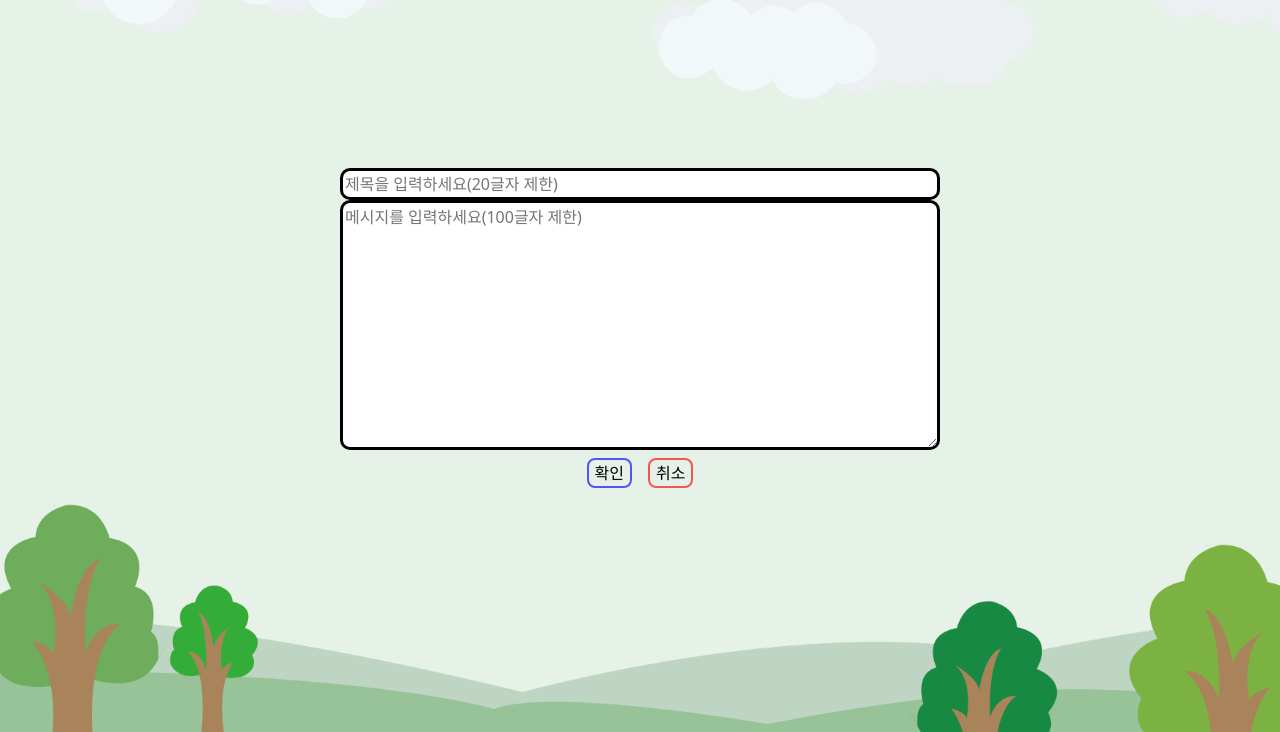
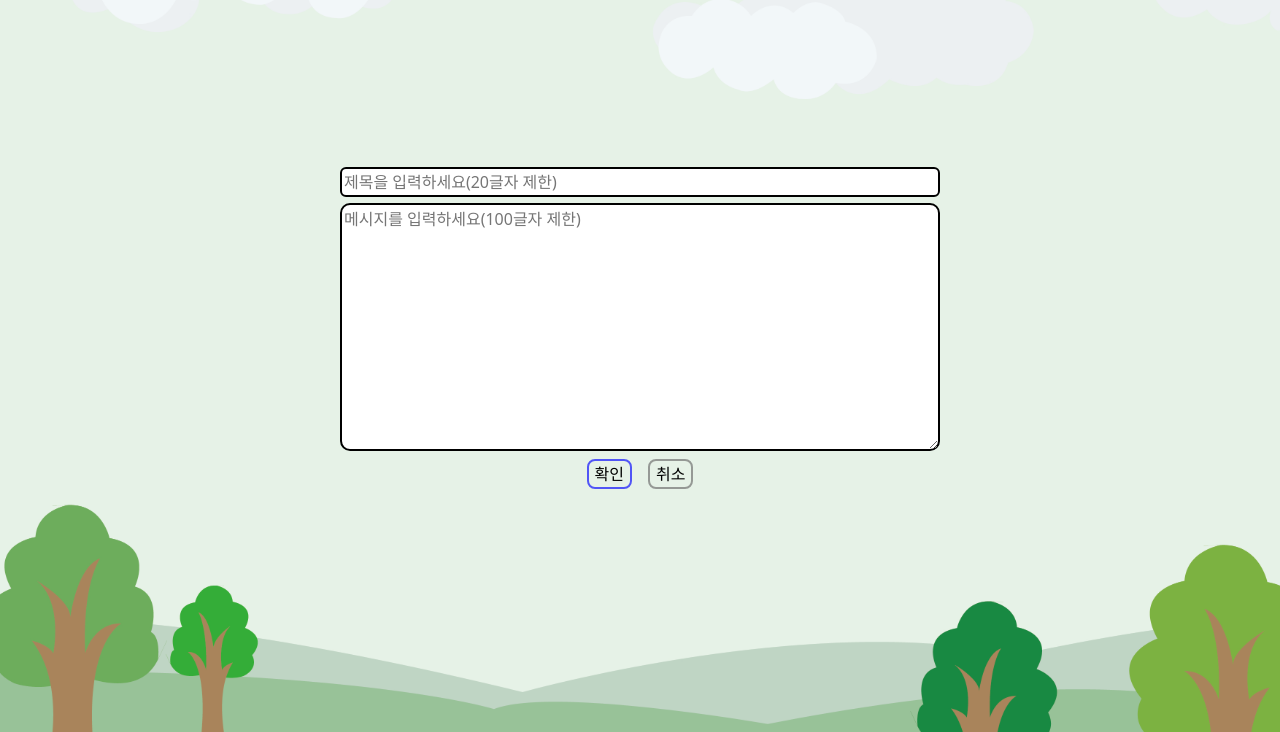
Before and after one commit to hongjunpyo123/Daejin_Load, a PHP site: page /bulletinboardwrite.html in a window 1280 px wide. Shown: the part 68-800 px from the top of the page. Run offline with PHP 8.4, Linux system fonts and the light colour scheme; some web fonts are replaced.

Commit message:
design: 게시글 등록 title부분 디자인 약간 변경

```diff
--- a/bulletinboard.php
+++ b/bulletinboard.php
@@ -106,6 +106,7 @@
                 justify-content: space-evenly;
                 animation: fadein 1s;
                 margin-top: 2px;
+                padding-bottom: 15px;
 
                 background-image: url("img/산.jpg");
                 background-repeat: repeat;
--- a/bulletinboardwrite.html
+++ b/bulletinboardwrite.html
@@ -58,7 +58,7 @@
         transition: background-color 0.3s ease-in-out;
         background-color: white;
         border-radius: 10px;
-        border: 3px solid black;
+        border: 2px solid black;
       }
       textarea:hover{
         transition: background-color 0.3s ease-in-out;
@@ -68,8 +68,9 @@
       #title{
         transition: background-color 0.3s ease-in-out;
         background-color: white;
-        border-radius: 10px;
-        border: 3px solid black;
+        border-radius: 6px;
+        border: 2px solid black;
+        margin-bottom: 6px;
       }
       #title:hover{
         transition: background-color 0.3s ease-in-out;
@@ -88,7 +89,7 @@
       }
       #no{
         background-color: rgba(0, 0, 0, 0);
-        border: 2px solid rgba(255, 0, 0, 0.648);
+        border: 2px solid rgba(105, 105, 105, 0.648);
       }
       #yes:hover{
         transition: background-color 0.3s ease-in-out, color 0.3s ease-in-out;
@@ -98,11 +99,9 @@
       #no:hover{
         transition: background-color 0.3s ease-in-out, color 0.3s ease-in-out;
         background-color: rgba(255, 0, 0, 0.648);
+        border: 2px solid rgba(255, 0, 0, 0.648);
         color: white;
       }
-
-
-
         @keyframes fadein{
             from{
                 opacity: 0;
@@ -116,7 +115,7 @@
               width: 350px;
               height: 450px;
               background-color: rgba(107, 208, 255, 0);
-              top: 10px;
+              top: 15px;
           }
           #suc_button{
             position: absolute;
--- a/학교시설/building1.html
+++ b/학교시설/building1.html
@@ -60,7 +60,6 @@
         background-image: url(../img/학교시설/체육관/5.png);
           background-size: cover;
           background-position: center;
-          padding: 6% 0 0 0;
       }
       #slide2 {
           background-image: url(../img/학교시설/체육관/6.png);
@@ -256,8 +255,8 @@
         </div>
 
         <div class="section" id="section2">
-            <div class="slide d-flex flex-column justify-content-start align-items-center" id="slide1">
-            </div>
+            <div class="slide d-flex flex-column justify-content-center align-items-center" id="slide1">
+              <h1>내부사진</h1></div>
             <div class="slide" id="slide2"></div>
             <div class="slide" id="slide3"></div>
             <div class="slide" id="slide4"></div>
```
Also changed, not shown: 학교시설/building10.html (+4 -9 lines).
